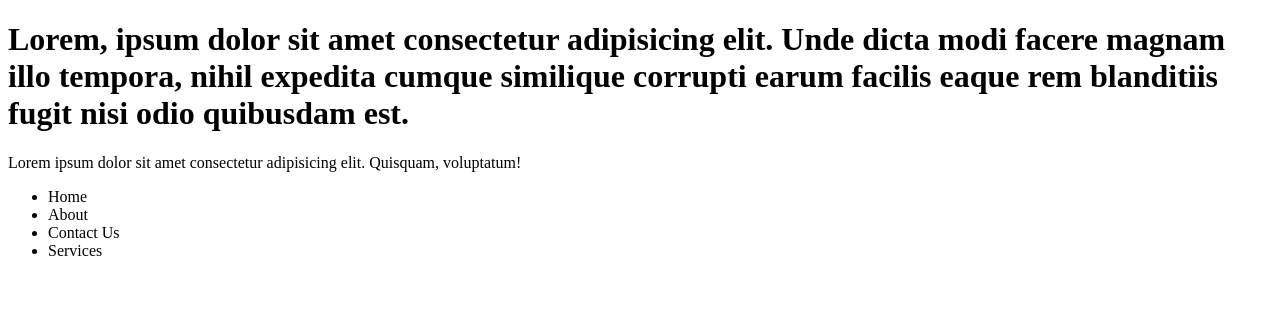
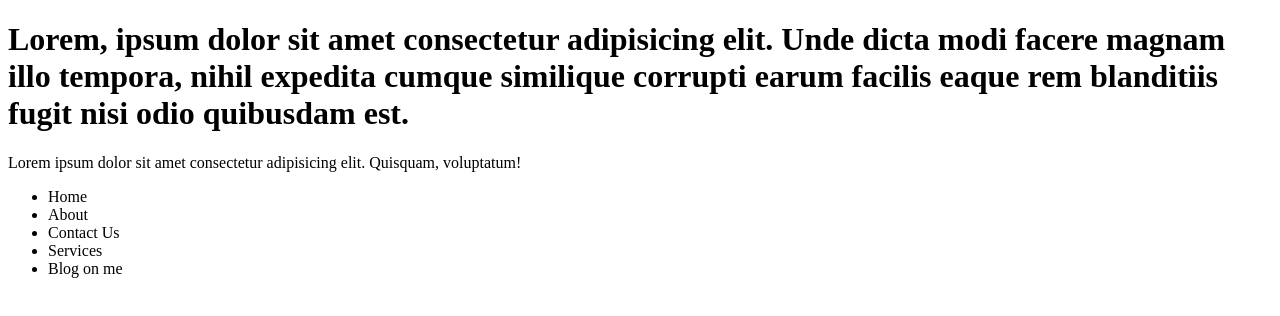
Before and after one commit to Tomiwa25/learn-git, a plain HTML site: page index.html in a window 1280 px wide. Drawn offline with Linux system fonts and the light colour scheme.

Commit message:
one more list added

```diff
--- a/index.html
+++ b/index.html
@@ -15,6 +15,7 @@
             <li>About</li>
             <li>Contact Us</li>
             <li>Services</li>
+            <li>Blog on me</li>
         </ul>
 </body>
 </html>
```
